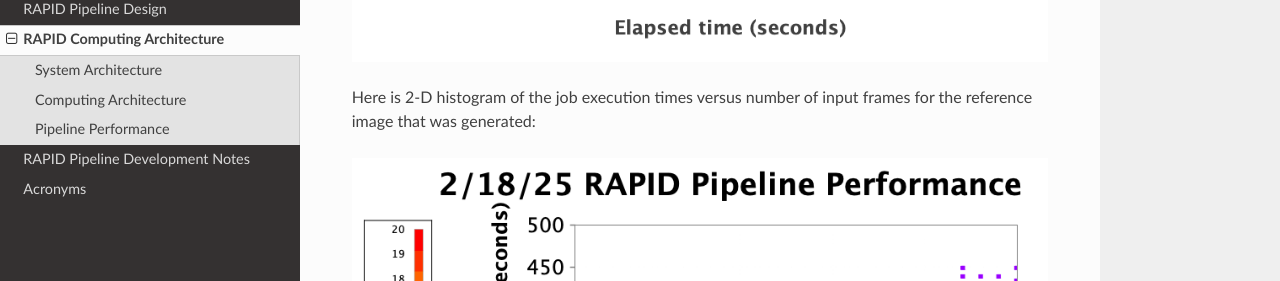
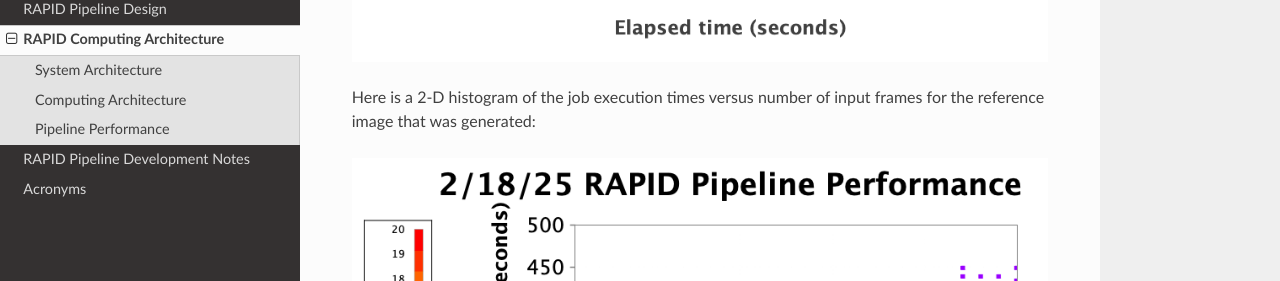
Before and after one commit to Caltech-IPAC/rapid, a Sphinx documentation site: the page built from docs/source/sysarch/comp_arch.rst, in a window 1280 px wide and 900 px high, scrolled down 2584 px. Shown: the part 170-451 px from the top of the window. Built offline with Sphinx 7.4.7 and the Read the Docs theme 3.1.0, drawn with Linux system fonts in a browser that asks for light colours.

Commit message:
Added another missing word.

```diff
--- a/docs/source/sysarch/comp_arch.rst
+++ b/docs/source/sysarch/comp_arch.rst
@@ -43,7 +43,7 @@ Here is a histogram of the job execution times:
 
 .. image:: rapid_job_elapsed_vs_time_1dhist.png
 
-Here is 2-D histogram of the job execution times versus number of input frames for the reference image that was generated:
+Here is a 2-D histogram of the job execution times versus number of input frames for the reference image that was generated:
 
 .. image:: rapid_job_elapsed_vs_nframes_2dhist.png
 
```
